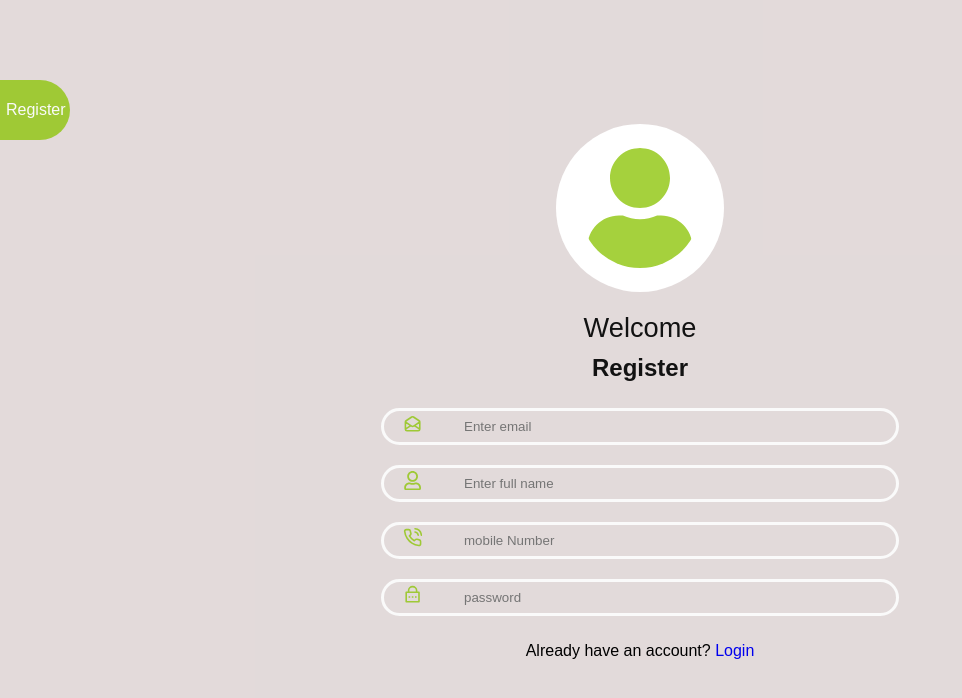
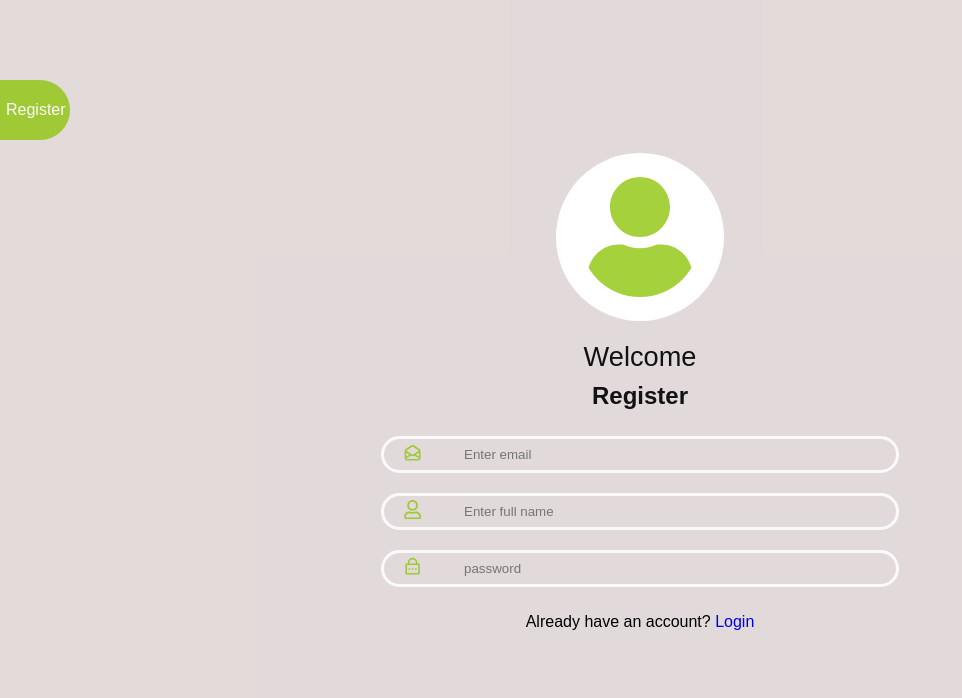
Before and after one commit to Wahaj-Ali/homely-frontend, a React (Create React App) app: page /register in a window 1280 px wide. Shown: the top 698 px of the page, without its empty margins (0-962 px from the left). Built offline with nearby package versions, Linux system fonts and the light colour scheme.

Commit message:
Update Register.js

```diff
--- a/src/components/auth/Register.js
+++ b/src/components/auth/Register.js
@@ -1,15 +1,31 @@
-import React from 'react';
+import React, { useState } from 'react';
 import { FaUser, FaRegUser } from 'react-icons/fa';
 import { HiOutlineMailOpen } from 'react-icons/hi';
 import { RiLockPasswordLine } from 'react-icons/ri';
-import { FiPhoneCall } from 'react-icons/fi';
 import { Link } from 'react-router-dom';
+import { useDispatch } from 'react-redux';
+import { signUp } from '../../Redux/Reducers/regSlice';
 
-const Register = () => (
+const Register = () => {
+  const dispatch = useDispatch();
+  const [fullName, setFullName] = useState('');
+  const [email, setEmail] = useState('');
+  const [password, setPassword] = useState('');
+
+  const handleSubmit = (e) => {
+    e.preventDefault();
+    dispatch(signUp({
+      email,
+      fullName,
+      password,
+    }));
+  };
+
+  return (
     <section className="login-register">
       <div className="loginIcon"><FaUser /></div>
       <h2>Welcome</h2>
-    <form>
+      <form onSubmit={handleSubmit}>
         <h4>Register</h4>
         <div className="form-group">
           <span className="icon"><HiOutlineMailOpen /></span>
@@ -18,8 +34,8 @@ const Register = () => (
             className="form-control"
             id="Email1"
             placeholder="Enter email"
-          // onChange={(e) => setEmail(e.target.value)}
-          // value={email}
+            onChange={(e) => setEmail(e.target.value)}
+            value={email}
           />
         </div>
         <div className="form-group">
@@ -29,21 +45,21 @@ const Register = () => (
             className="form-control"
             id="name"
             placeholder="Enter full name"
-          // onChange={(e) => setName(e.target.value)}
-          // value={name}
+            onChange={(e) => setFullName(e.target.value)}
+            value={fullName}
           />
         </div>
-      <div className="form-group">
+        {/* <div className="form-group">
           <span className="icon"><FiPhoneCall /></span>
           <input
             type="tel"
             className="form-control"
             id="name"
             placeholder="mobile Number"
-          // onChange={(e) => setPhoneNumber(e.target.value)}
-          // value={phoneNumber}
+          onChange={(e) => setPhoneNumber(e.target.value)}
+          value={phoneNumber}
           />
-      </div>
+        </div> */}
         <div className="form-group">
           <span className="icon"><RiLockPasswordLine /></span>
           <input
@@ -51,8 +67,8 @@ const Register = () => (
             className="form-control"
             id="password"
             placeholder="password"
-          // onChange={(e) => setPassowrd(e.target.value)}
-          // value={password}
+            onChange={(e) => setPassword(e.target.value)}
+            value={password}
           />
         </div>
         <button type="submit">Register</button>
@@ -67,5 +83,6 @@ const Register = () => (
       </p>
     </section>
   );
+};
 
 export default Register;
```
Lines whose indentation alone changed are shown as unchanged.
